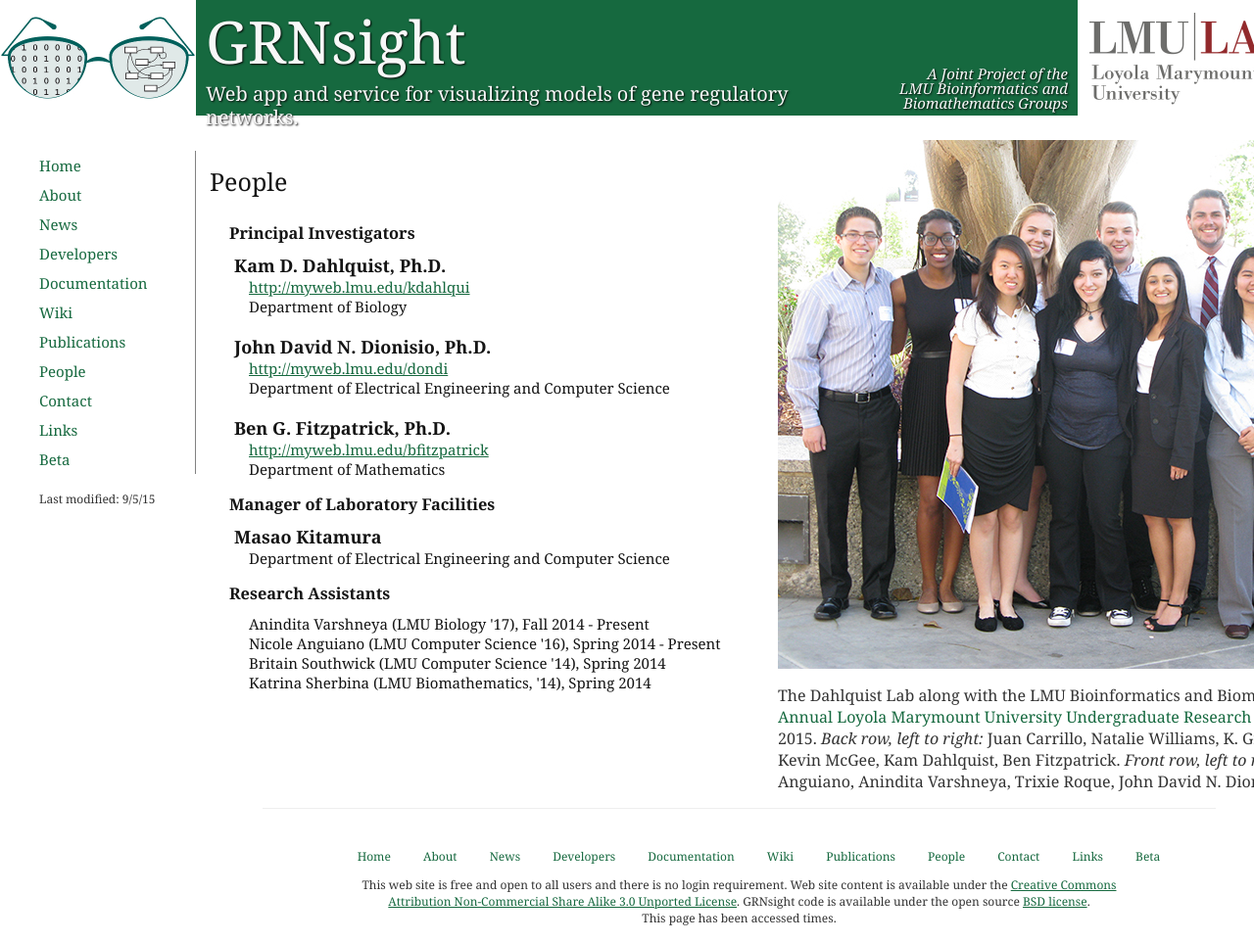
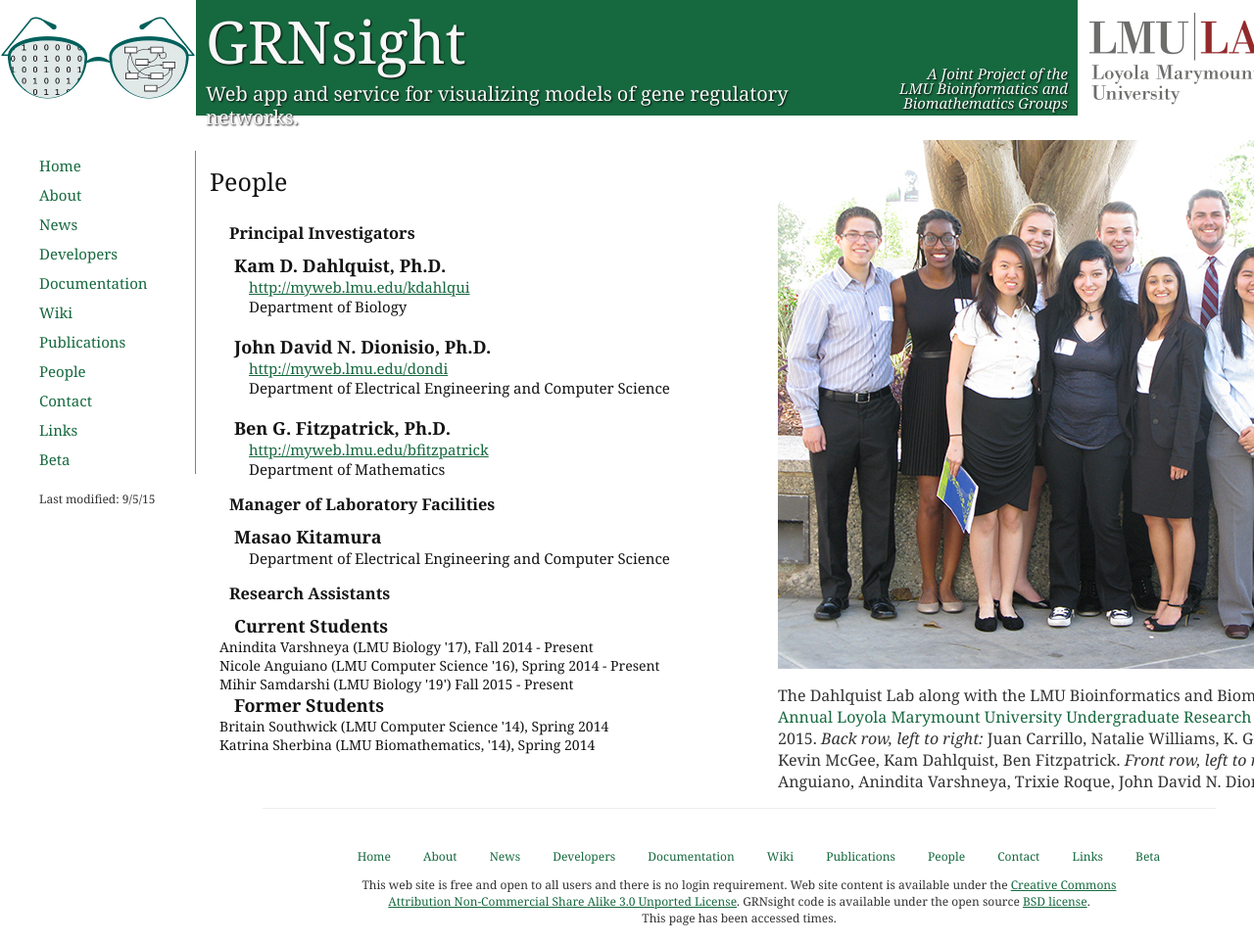
Before and after one commit to dondi/GRNsight, a Jekyll site: the page built from people.html, in a window 1280 px wide. Shown: the whole page at 98% size. Built offline with Jekyll 4.4.1, drawn with Linux system fonts in a browser that asks for light colours; nearby versions of some CDN libraries; Markdown is read by kramdown in place of the engine named in the settings.

Commit message:
added myself to people, formatted as requested

```diff
--- a/people.html
+++ b/people.html
@@ -28,8 +28,11 @@
                         <p class="personInfo">Department of Electrical Engineering and Computer Science</p>
                         <h3>Research Assistants</h3>
                         <p class="personInfo">
+                          <p class="name">Current Students</p>
                             Anindita Varshneya (LMU Biology '17), Fall 2014 - Present <br>
                             Nicole Anguiano (LMU Computer Science '16), Spring 2014 - Present <br>
+                            Mihir Samdarshi (LMU Biology '19') Fall 2015 - Present
+                          <p class="name">Former Students</p>
                             Britain Southwick (LMU Computer Science '14), Spring 2014 <br>
                             Katrina Sherbina (LMU Biomathematics, '14), Spring 2014
                         </p>
```
